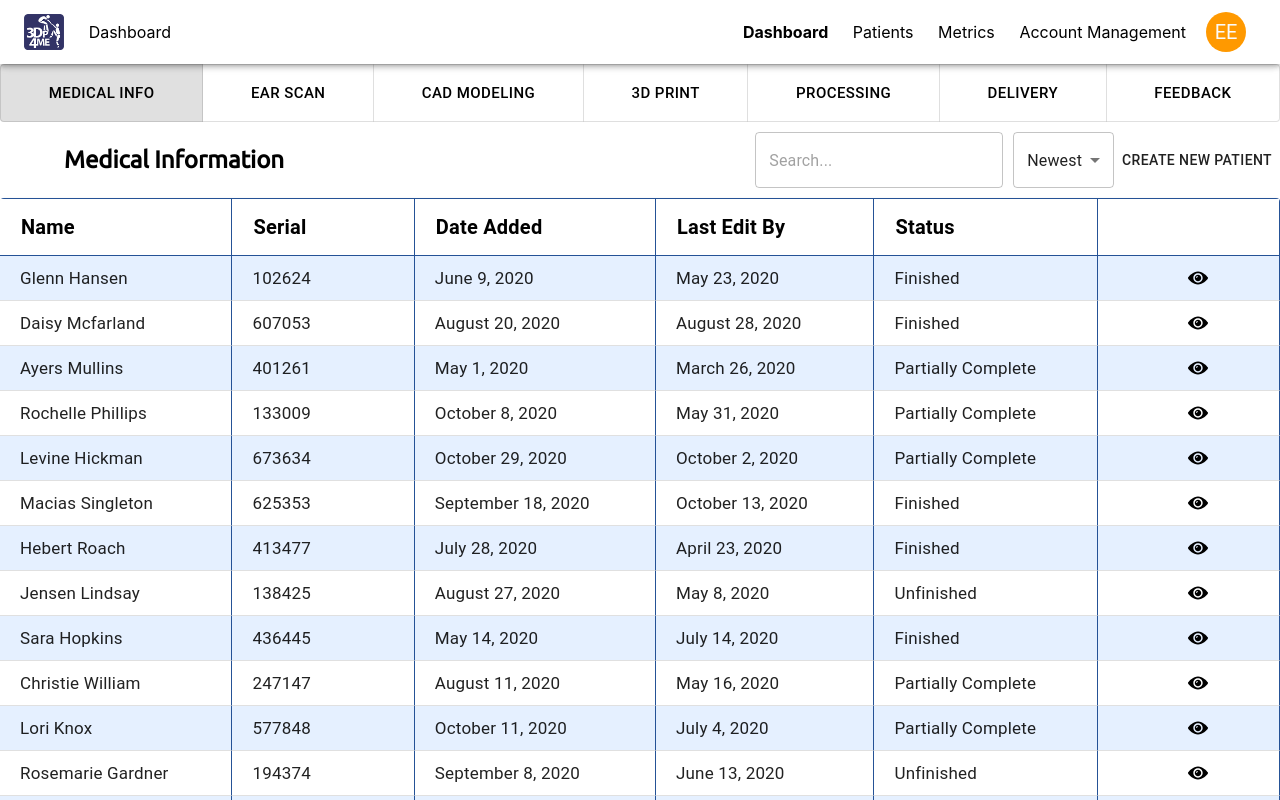
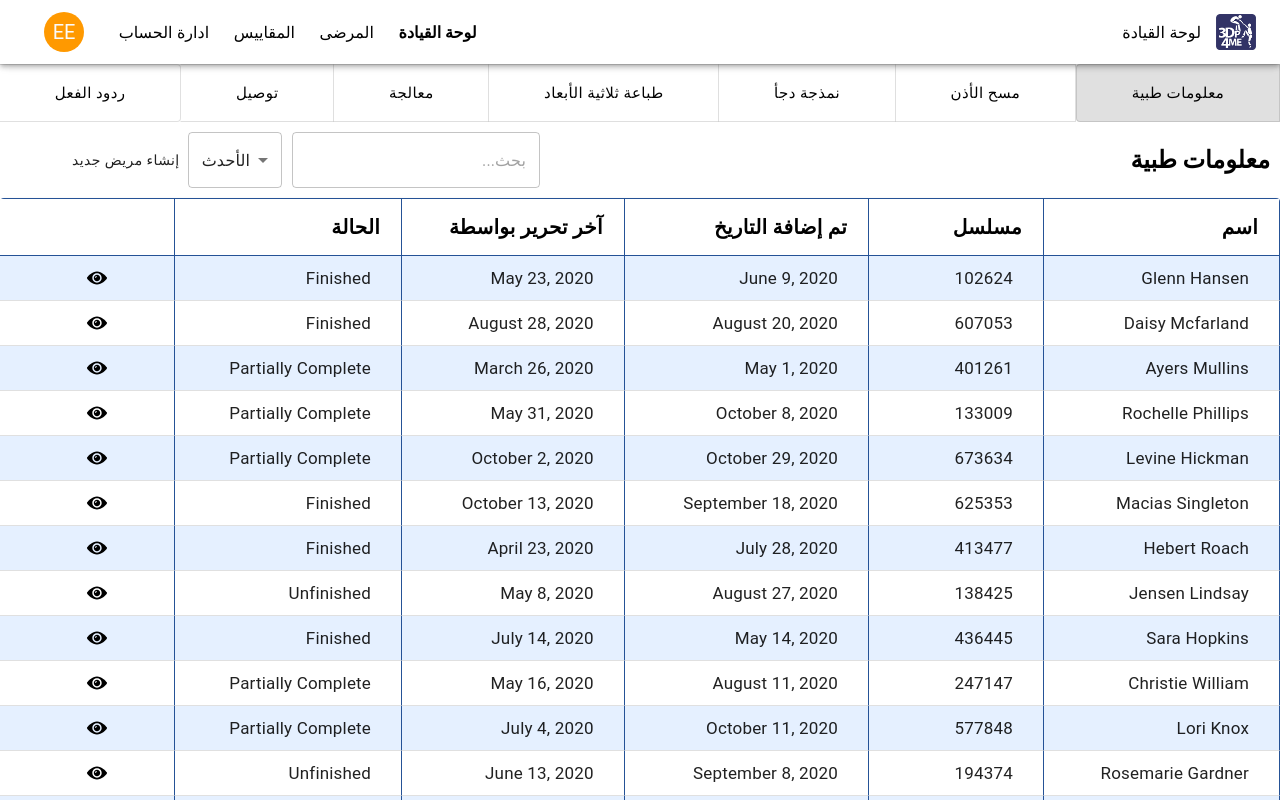
Before and after one commit to hack4impact-uiuc/3dp4me, a React (Create React App) app in the folder frontend/: page / in a window 1280 px wide. Shown: the top 800 px of the page. Built offline with nearby package versions, Linux system fonts and the light colour scheme.

Commit message:
fixed table alignment on RTL

```diff
--- a/frontend/src/App.js
+++ b/frontend/src/App.js
@@ -26,7 +26,7 @@ function App() {
 
   useEffect(() => {
     // TODO: get user session langauge
-    setKey("EN");
+    setKey("AR");
   }, []);
 
   return (
--- a/frontend/src/Components/Table/MainTable.js
+++ b/frontend/src/Components/Table/MainTable.js
@@ -40,6 +40,12 @@ const useStyles = makeStyles({
         padding: 0,
         paddingLeft: '20px'
     },
+    cellRtl: {
+        borderRight: 'solid #255296 1px',
+        fontSize: 17,
+        padding: 0,
+        paddingRight: '30px'
+    },
     header: {
         borderTop: 'solid #255296 1px',
         borderBottom: 'solid #255296 1px',
@@ -64,6 +70,12 @@ const useStyles = makeStyles({
         display: 'flex',
         justifyContent: 'left',
         marginLeft: '5px'
+    },
+    alignRtl: {
+        alignItems: 'center',
+        display: 'flex',
+        justifyContent: 'right',
+        marginRight: '5px'
     }
 });
 
@@ -80,8 +92,8 @@ const MainTable = (props) => {
                 <TableHead>
                     <TableRow>
                         {props.headers.map(header => (
-                            <StyledTableCell onClick={() => requestSort(header.sortKey)} className={classes.header} align="left">
-                                <div className={classes.align}>
+                            <StyledTableCell onClick={() => requestSort(header.sortKey)} className={classes.header} align={key === "AR" ? "right" : "left"}>
+                                <div className={key === "AR" ? classes.alignRtl : classes.align}>
                                     {header.title}
                                     {sortConfig !== null && sortConfig.key === header.sortKey && sortConfig.direction === "ascending" ? (
                                         <ArrowDropUpIcon className={classes.arrowSize} />
@@ -99,7 +111,7 @@ const MainTable = (props) => {
                     {items.map((patient) => (
                         <StyledTableRow key={patient.serial}>
                             {props.rowIds.map(id => (
-                                <StyledTableCell className={classes.cell} align="left">{patient[id]}</StyledTableCell>
+                                <StyledTableCell className={key === "AR" ? classes.cellRtl : classes.cell} align={key === "AR" ? "right" : "left"}>{patient[id]}</StyledTableCell>
                             ))}
                             <StyledTableCell className={classes.cell} align="center">
                                 <Link to={`/patient-info/${patient.serial}`}>
```
